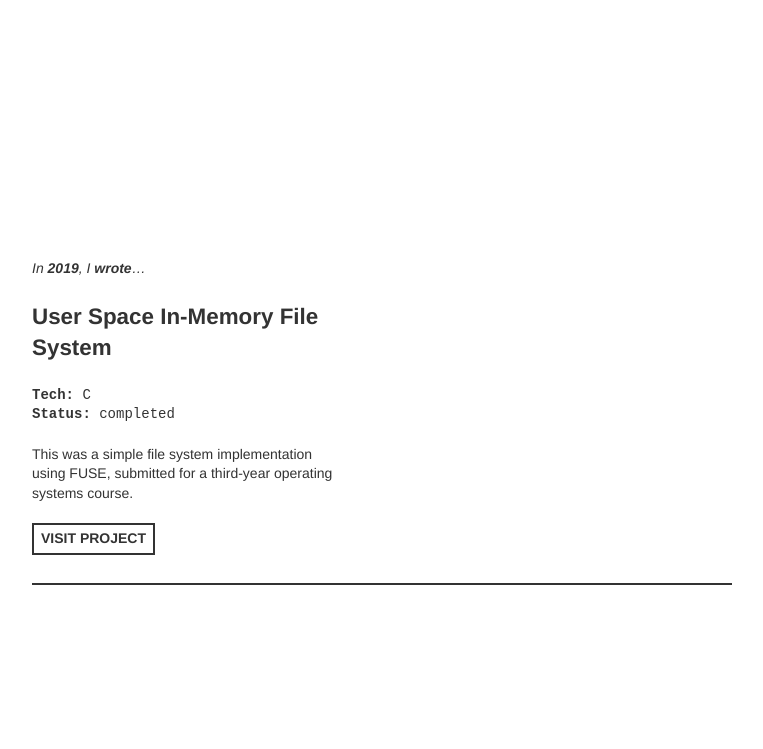
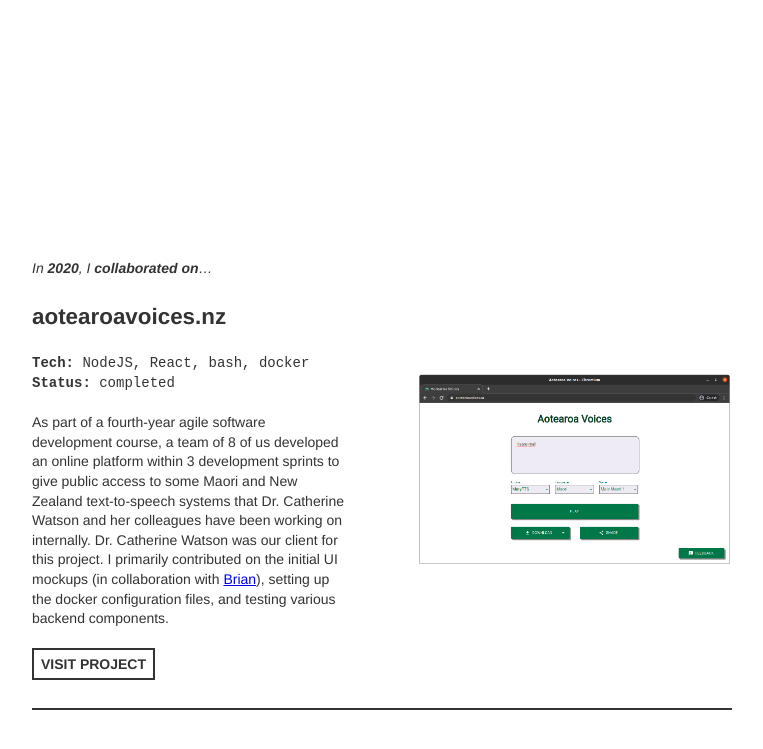
Before and after one commit to ErnWong/ErnWong.github.io, a Jekyll site: the page built from projects.markdown, in a window 1280 px wide and 900 px high, scrolled down 462 px. Shown: the top 749 px of the window, without its empty margins (258-1021 px from the left). Built offline with Jekyll 4.4.1, drawn with Linux system fonts in a browser that asks for light colours.

Commit message:
Add Aotearoa Voices project

```diff
--- a/_data/projects.json
+++ b/_data/projects.json
@@ -1,4 +1,14 @@
 [
+  {
+    "name": "aotearoavoices.nz",
+    "url": "https://aotearoavoices.nz",
+    "date": "2020",
+    "tech": ["NodeJS", "React", "bash", "docker"],
+    "verb": "collaborated on",
+    "status": "completed",
+    "thumbnail": "aotearoavoices.png",
+    "description": "As part of a fourth-year agile software development course, a team of 8 of us developed an online platform within 3 development sprints to give public access to some Maori and New Zealand text-to-speech systems that Dr. Catherine Watson and her colleagues have been working on internally. Dr. Catherine Watson was our client for this project. I primarily contributed on the initial UI mockups (in collaboration with [Brian](https://github.com/Sabatr)), setting up the docker configuration files, and testing various backend components."
+  },
   {
     "name": "User Space In-Memory File System",
     "url": "https://github.com/ErnWong/se370-memoryfs",
```
Also changed, not shown: files/project-pictures/aotearoavoices.png (added).
